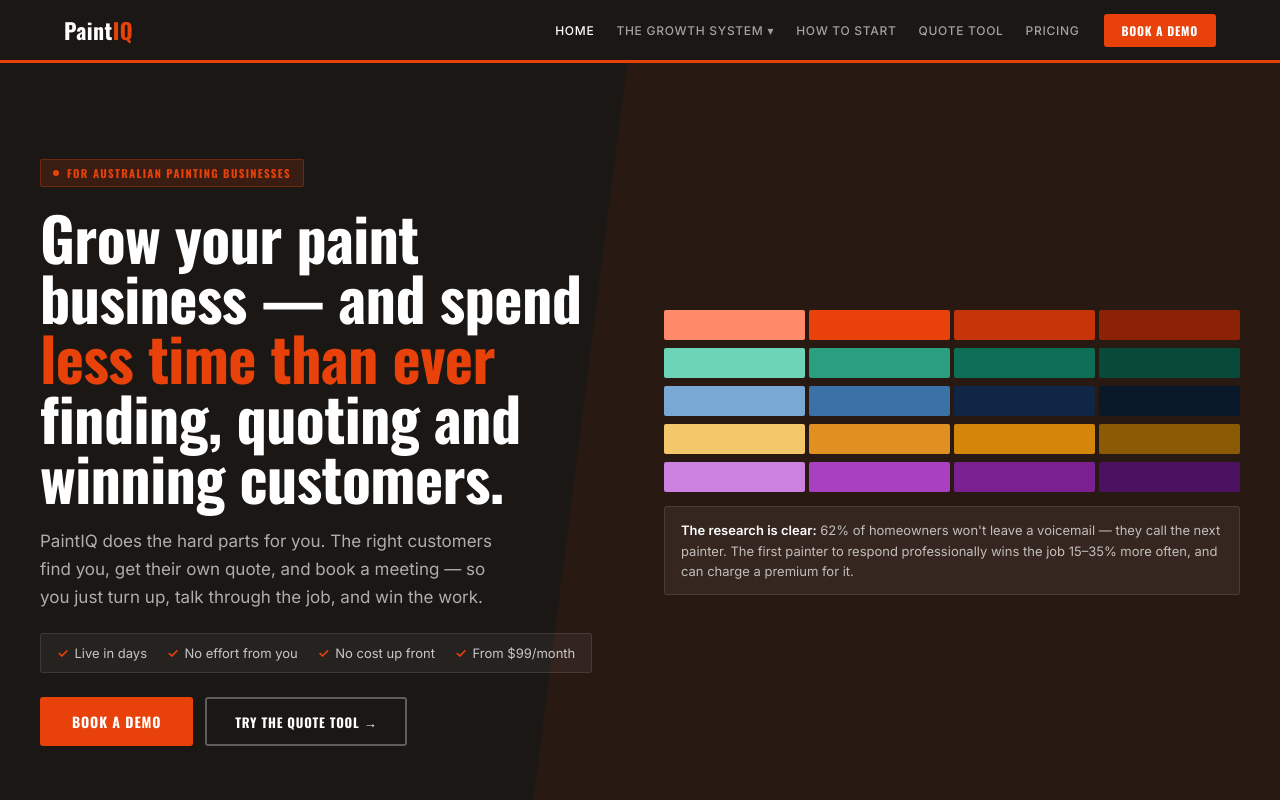
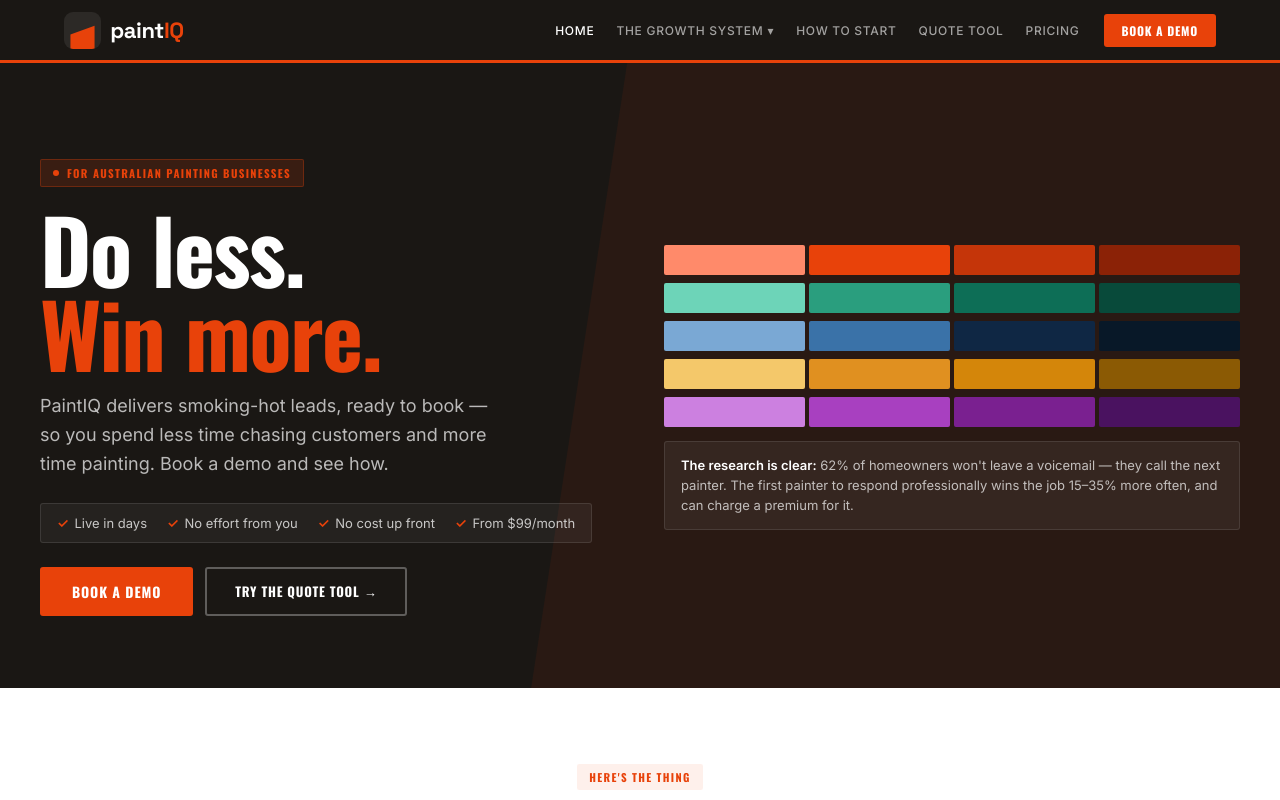
Before and after one commit to PaulAlexanderJones1706/paintiq, a React (Vite) app: page / in a window 1280 px wide. Shown: the top 800 px of the page. Built offline with nearby package versions, Linux system fonts and the light colour scheme.

Commit message:
Update v6-1 App.jsx

```diff
--- a/src/App.jsx
+++ b/src/App.jsx
@@ -39,7 +39,7 @@
 const $$=n=>"$"+Math.round(n).toLocaleString("en-AU");
 
 // ─── FONTS & CSS ──────────────────────────────────────────────────────────────
-const FONTS_URL="https://fonts.googleapis.com/css2?family=Oswald:wght@400;500;600;700&family=Inter:wght@400;500;600&display=swap";
+const FONTS_URL="https://fonts.googleapis.com/css2?family=Oswald:wght@400;500;600;700&family=Space+Grotesk:wght@500;600;700&family=Inter:wght@400;500;600&display=swap";
 
 const CSS=`
 *,*::before,*::after{box-sizing:border-box;margin:0;padding:0;}
@@ -47,7 +47,7 @@
   --bg:#FAFAF8; --surf:#FFFFFF; --surf2:#F2F0EB; --bdr:#E5E0D8;
   --txt:#1A1714; --mut:#7A7570; --acc:#E8420A; --teal:#0D6E56;
   --navy:#0F2744; --amber:#D4860A; --purple:#7A2090; --grn:#1A6B35;
-  --fh:'Oswald',sans-serif; --fb:'Inter',sans-serif;
+  --fh:'Oswald',sans-serif; --fb:'Inter',sans-serif; --fl:'Space Grotesk',sans-serif;
 }
 html,body{background:var(--bg);color:var(--txt);font-family:var(--fb);}
 h1,h2,h3,h4{font-family:var(--fh);}
@@ -164,6 +164,27 @@
   );
 }
 
+// ─── LOGO ─────────────────────────────────────────────────────────────────────
+function Logo({size=26,dark=false,onClick,icon=true,tagline=false}){
+  const iconSz=Math.round(size*1.7);
+  const r=Math.round(iconSz*0.24);
+  return(
+    <button onClick={onClick} style={{display:"inline-flex",alignItems:"center",gap:size*0.42,background:"none",border:"none",cursor:onClick?"pointer":"default",padding:0}}>
+      {icon&&(
+        <span style={{width:iconSz,height:iconSz,borderRadius:r,background:dark?"rgba(255,255,255,.08)":"#1A1714",display:"inline-flex",flexShrink:0,position:"relative",overflow:"hidden"}}>
+          <svg width={iconSz} height={iconSz} viewBox="0 0 46 46" style={{display:"block"}}>
+            <path d="M8 46 L8 28 L38 17 L38 46 Z" fill="#E8420A"/>
+          </svg>
+        </span>
+      )}
+      <span style={{display:"inline-flex",flexDirection:"column",alignItems:"flex-start",lineHeight:1}}>
+        <span style={{fontFamily:"var(--fl)",fontSize:size,fontWeight:700,letterSpacing:"-.02em",color:dark?"#fff":"#1A1714"}}>paint<span style={{color:"#E8420A"}}>IQ</span></span>
+        {tagline&&<span style={{fontFamily:"var(--fb)",fontSize:Math.max(8,size*0.3),fontWeight:600,letterSpacing:".22em",color:dark?"rgba(255,255,255,.45)":"#9A958F",marginTop:size*0.22,textTransform:"uppercase"}}>Grow your business</span>}
+      </span>
+    </button>
+  );
+}
+
 function Navbar({page,nav}){
   const [open,setOpen]=useState(false);
   const [subOpen,setSubOpen]=useState(false);
@@ -177,7 +198,7 @@
   return(
     <nav className="nav">
       <div className="nav-in">
-        <button className="logo" onClick={()=>go("home")}>Paint<span className="logo-iq">IQ</span></button>
+        <Logo size={22} dark onClick={()=>go("home")}/>
         <div className="nav-wide" style={{display:"flex",gap:2,alignItems:"center"}}>
           <button className={`nl ${page==="home"?"on":""}`} onClick={()=>go("home")}>Home</button>
           <div style={{position:"relative"}} onMouseEnter={()=>setSubOpen(true)} onMouseLeave={()=>setSubOpen(false)}>
@@ -231,7 +252,7 @@
       <div style={{maxWidth:1200,margin:"0 auto",padding:"56px 24px 0"}}>
         <div style={{marginBottom:40,paddingBottom:32,borderBottom:"1px solid rgba(255,255,255,.07)",display:"flex",alignItems:"flex-start",justifyContent:"space-between",flexWrap:"wrap",gap:20}}>
           <div>
-            <div><span style={{fontFamily:"var(--fh)",fontSize:32,fontWeight:700,color:"#fff"}}>Paint</span><span style={{fontFamily:"var(--fh)",fontSize:32,fontWeight:700,color:"var(--acc)"}}>IQ</span></div>
+            <Logo size={26} dark icon tagline/>
             <p style={{fontSize:13,marginTop:6,maxWidth:340,lineHeight:1.65,color:"rgba(255,255,255,.45)"}}>The complete growth system for Australian painting businesses. Customers arrive quoted, qualified and ready to book.</p>
           </div>
           <button className="bp" style={{alignSelf:"flex-start",fontSize:12,padding:"11px 22px"}} onClick={()=>nav("contact")}>Book a demo</button>
@@ -732,11 +753,11 @@
                 <span style={{width:6,height:6,borderRadius:"50%",background:"var(--acc)",display:"inline-block"}}/>
                 <span style={{fontFamily:"var(--fh)",fontSize:11,fontWeight:700,letterSpacing:".12em",textTransform:"uppercase",color:"var(--acc)"}}>For Australian painting businesses</span>
               </div>
-              <h1 style={{fontFamily:"var(--fh)",fontSize:"clamp(34px,5vw,60px)",fontWeight:700,lineHeight:1.0,color:"#fff",marginBottom:20,letterSpacing:"-.01em"}}>
-                Grow your paint business — and spend <span style={{color:"var(--acc)"}}>less time than ever</span> finding, quoting and winning customers.
+              <h1 style={{fontFamily:"var(--fh)",fontSize:"clamp(48px,7vw,88px)",fontWeight:700,lineHeight:.95,color:"#fff",marginBottom:18,letterSpacing:"-.02em"}}>
+                Do less.<br/><span style={{color:"var(--acc)"}}>Win more.</span>
               </h1>
-              <p style={{fontSize:17,color:"rgba(255,255,255,.65)",lineHeight:1.65,marginBottom:22,maxWidth:470}}>
-                PaintIQ does the hard parts for you. The right customers find you, get their own quote, and book a meeting — so you just turn up, talk through the job, and win the work.
+              <p style={{fontSize:18,color:"rgba(255,255,255,.7)",lineHeight:1.6,marginBottom:24,maxWidth:460}}>
+                PaintIQ delivers smoking-hot leads, ready to book — so you spend less time chasing customers and more time painting. Book a demo and see how.
               </p>
               <div style={{display:"inline-flex",flexWrap:"wrap",gap:"8px 20px",background:"rgba(255,255,255,.05)",border:"1px solid rgba(255,255,255,.1)",borderRadius:3,padding:"11px 16px",marginBottom:24,fontSize:13,color:"rgba(255,255,255,.75)"}}>
                 {["Live in days","No effort from you","No cost up front","From $99/month"].map(t=>(
```
